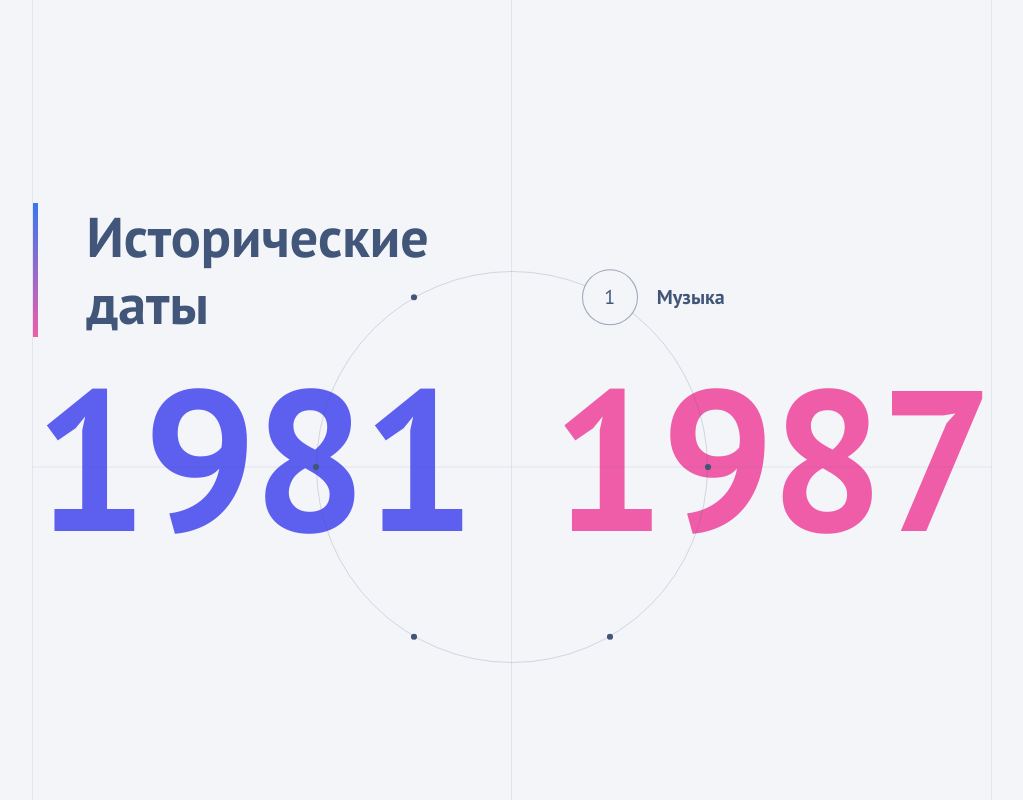
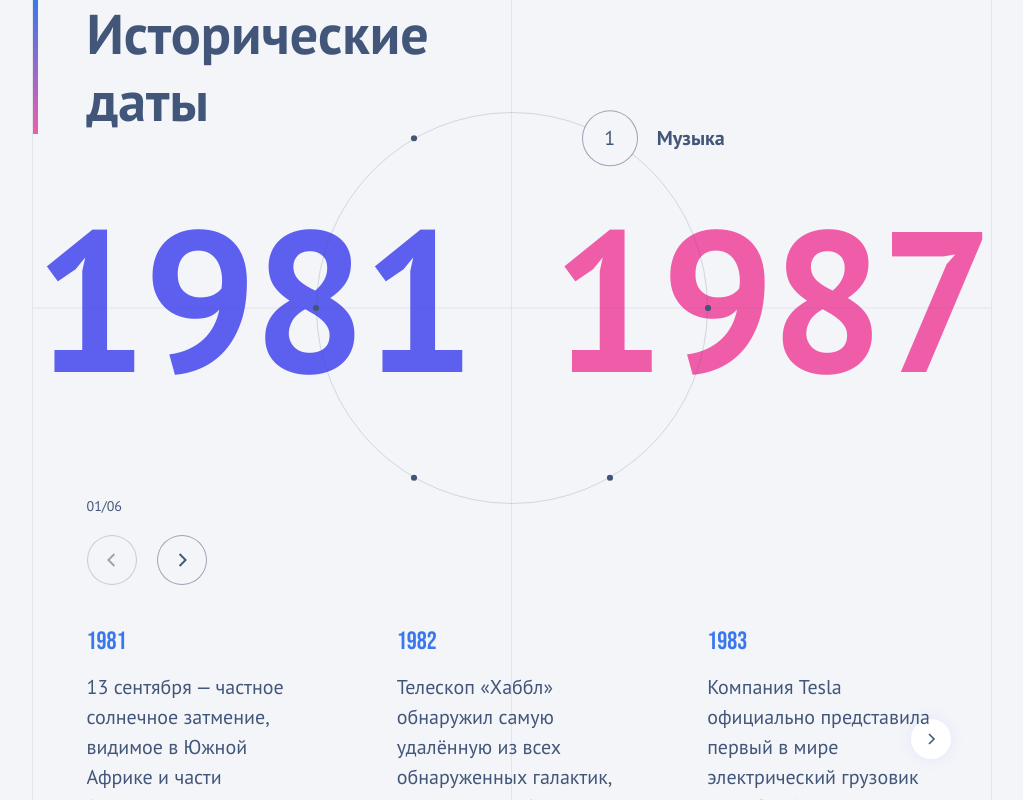
Before and after one commit to anna9grace/historic-periods, a React (Create React App) app: page / in a window 1280 px wide. Shown: the whole page, without its empty margins (182-1205 px from the left). Built offline with nearby package versions, Linux system fonts and the light colour scheme.

Commit message:
feat: add slider

```diff
--- a/src/components/CircleButton/CircleButton.tsx
+++ b/src/components/CircleButton/CircleButton.tsx
@@ -4,7 +4,7 @@ import { Typography } from "../ui/Typography/Typography";
 import { IHistoricalPeriod } from "../../services/data.types";
 import { Button } from "../ui/Button/Button";
 import { gsap } from "gsap";
-import { getCircleRotation } from "../helpers/getCircleRotation.helper";
+import { getCircleRotation } from "../../helpers/getCircleRotation.helper";
 import { getInitialPosition } from "./CircleButton.helper";
 
 export interface ICircleButtonProps {
@@ -67,11 +67,7 @@ export const CircleButton: FC<ICircleButtonProps> = ({
     const active = activeId === period.id;
     setIsActive(active);
 
-    !active && handleOnButtonLeave();
-
-    gsap.to(currentRef.current, {
-      rotate: getCircleRotation(activeId - 1),
-    });
+    updateAnimation();
   }, [activeId, period]);
 
   const handleOnButtonHover = () => {
@@ -94,9 +90,12 @@ export const CircleButton: FC<ICircleButtonProps> = ({
       });
   };
 
-  const handleOnClick = (evt: Event, id: number) => {
-    evt.preventDefault();
-    onClick(id);
+  const updateAnimation = () => {
+    gsap.to(currentRef.current, {
+      rotate: getCircleRotation(activeId - 1),
+    });
+
+    activeId === period.id ? handleOnButtonHover() : handleOnButtonLeave();
   };
 
   return (
@@ -107,10 +106,7 @@ export const CircleButton: FC<ICircleButtonProps> = ({
       onMouseEnter={!isActive ? handleOnButtonHover : undefined}
       onMouseLeave={!isActive ? handleOnButtonLeave : undefined}
     >
-      <SwitchButton
-        size="large"
-        onClick={(evt) => handleOnClick(evt, period.id)}
-      >
+      <SwitchButton size="large" onClick={() => onClick(period.id)}>
         <Typography>{period.id}</Typography>
         {isActive && (
           <ButtonLabel variant="body1" bold component="span">
--- a/src/components/CircleSwitch/CIrcleSwitch.tsx
+++ b/src/components/CircleSwitch/CIrcleSwitch.tsx
@@ -6,7 +6,7 @@ import { IHistoricalPeriod, IHistoricalData } from "../../services/data.types";
 import { CircleButton } from "../CircleButton/CircleButton";
 import gsap from "gsap";
 import { TweenMax } from "gsap";
-import { getCircleRotation } from "../helpers/getCircleRotation.helper";
+import { getCircleRotation } from "../../helpers/getCircleRotation.helper";
 
 export interface ICircleSwitchProps {
   periods: IHistoricalData;
@@ -25,6 +25,8 @@ const Wrapper = styled.div`
   justify-content: center;
   height: 49vh;
   width: 49vh;
+  max-height: 600px;
+  max-width: 600px;
   margin: auto;
   border-radius: 50%;
   border: 1px solid rgba(${(props) => props.theme.palette.transparent}, 0.2);
@@ -44,6 +46,10 @@ export const CircleSwitch: FC<ICircleSwitchProps> = ({
     return () => window.removeEventListener("resize", updateRadius);
   }, [wrapperRef]);
 
+  useEffect(() => {
+    updateAnimation(currentPeriod.id);
+  }, [currentPeriod]);
+
   const updateRadius = () => {
     if (!wrapperRef.current?.offsetHeight) return;
     setCurrentRadius(wrapperRef.current?.offsetHeight / 2);
@@ -51,7 +57,10 @@ export const CircleSwitch: FC<ICircleSwitchProps> = ({
 
   const handleOnButtonClick = (id: number) => {
     onClick(id);
+    updateAnimation(id);
+  };
 
+  const updateAnimation = (id: number) => {
     gsap.to(wrapperRef.current, {
       rotate: `-${getCircleRotation(id - 1)}`,
     });
--- /dev/null
+++ b/src/components/ControlButtons/ControlButtons.tsx
@@ -0,0 +1,60 @@
+import React, { FC, useEffect, useState } from "react";
+import { styled } from "styled-components";
+
+import { Button } from "../ui/Button/Button";
+
+import { IHistoricalData, IHistoricalPeriod } from "../../services/data.types";
+import { Typography } from "../ui/Typography/Typography";
+
+export interface IControlButtonsProps {
+  onClick: (periodId: number) => void;
+  currentPeriod: number;
+  total: number;
+}
+
+const Wrapper = styled.div`
+  align-self: flex-start;
+  padding-left: 4.2vw;
+`;
+
+const ButtonWrapper = styled.div`
+  display: flex;
+  align-items: center;
+  justify-content: center;
+  gap: 20px;
+  margin-top: 20px;
+`;
+
+export const ControlButtons: FC<IControlButtonsProps> = ({
+  currentPeriod,
+  total,
+  onClick,
+}) => {
+  const handleOnNextClick = () => {
+    onClick(currentPeriod + 1);
+  };
+
+  const handleOnPrevClick = () => {
+    onClick(currentPeriod - 1);
+  };
+
+  return (
+    <Wrapper>
+      <Typography variant="body3">
+        {`${currentPeriod}`.padStart(2, "0")}/{`${total}`.padStart(2, "0")}
+      </Typography>
+      <ButtonWrapper>
+        <Button
+          onClick={handleOnPrevClick}
+          disabled={currentPeriod === 1}
+          control="prev"
+        />
+        <Button
+          onClick={handleOnNextClick}
+          disabled={currentPeriod === total}
+          control="next"
+        />
+      </ButtonWrapper>
+    </Wrapper>
+  );
+};
--- /dev/null
+++ b/src/components/EventsSlider/EventsSlider.tsx
@@ -0,0 +1,120 @@
+import React, { FC, useRef, useState, useEffect } from "react";
+import { styled } from "styled-components";
+import "swiper/css";
+import "swiper/css/navigation";
+import "swiper/css/pagination";
+import { Swiper, SwiperSlide, SwiperRef } from "swiper/react";
+import { Navigation, Pagination } from "swiper/modules";
+
+import { Button } from "../ui/Button/Button";
+
+import { IHistoricalEvent } from "../../services/data.types";
+import { Typography } from "../ui/Typography/Typography";
+
+export interface IEventsSliderProps {
+  events: IHistoricalEvent[];
+}
+
+const Wrapper = styled.div`
+  align-self: flex-start;
+  padding: 0 4.2vw;
+  margin-top: 5.2vh;
+  width: 100%;
+  position: relative;
+
+  .swiper-pagination {
+    display: none;
+  }
+`;
+
+const EventSlide = styled(SwiperSlide)`
+  display: flex;
+  flex-direction: column;
+  gap: 15px;
+`;
+
+const YearLabel = styled(Typography)`
+  font-family: ${(props) => props.theme.fontFamily.secondary};
+  color: ${(props) => props.theme.palette.primary};
+`;
+
+const Description = styled(Typography)`
+  line-height: 150%;
+`;
+
+const ControlButton = styled(Button)`
+  position: absolute;
+  top: 50%;
+  transform: translateY(-50%);
+  left: ${(props) => (props.control === "prev" ? "40px" : "auto")};
+  right: ${(props) => (props.control === "next" ? "40px" : "auto")};
+`;
+
+export const EventsSlider: FC<IEventsSliderProps> = ({ events }) => {
+  let prevButtonRef = useRef();
+  let nextButtonRef = useRef();
+  const swiperRef = useRef<SwiperRef | null>(null);
+
+  const [isFirstSlide, setIsFirstSlide] = useState(true);
+  const [isLastSlide, setIsLastSlide] = useState(false);
+
+  useEffect(() => {
+    swiperRef.current?.swiper.setProgress(0);
+  }, [events]);
+
+  const handleOnNextClick = () => {
+    swiperRef.current?.swiper.slideNext();
+  };
+
+  const handleOnPrevClick = () => {
+    swiperRef.current?.swiper.slidePrev();
+  };
+
+  const updateState = () => {
+    setIsLastSlide(!!swiperRef.current?.swiper.isEnd);
+    setIsFirstSlide(!!swiperRef.current?.swiper.isBeginning);
+  };
+
+  return (
+    <Wrapper>
+      <Swiper
+        ref={swiperRef}
+        spaceBetween={80}
+        slidesPerView={3}
+        onSlideChange={() => updateState()}
+        modules={[Navigation, Pagination]}
+        pagination={{ clickable: true }}
+      >
+        {events.map((currentEvent) => (
+          <EventSlide key={currentEvent.year}>
+            <YearLabel variant="h3" component="h3" transform="uppercase">
+              {currentEvent.year}
+            </YearLabel>
+            <Description variant="body1">
+              {currentEvent.description}
+            </Description>
+          </EventSlide>
+        ))}
+      </Swiper>
+
+      {!isFirstSlide && (
+        <ControlButton
+          onClick={handleOnPrevClick}
+          ref={prevButtonRef}
+          size="small"
+          control="prev"
+          variant="filled"
+        />
+      )}
+      {!isLastSlide && (
+        <ControlButton
+          onClick={handleOnNextClick}
+          ref={nextButtonRef}
+          size="small"
+          control="next"
+          variant="filled"
+        />
+      )}
+    </Wrapper>
+  );
+};
--- a/src/components/HistoricalDates/HistoricalDates.tsx
+++ b/src/components/HistoricalDates/HistoricalDates.tsx
@@ -5,6 +5,8 @@ import { Typography } from "../ui/Typography/Typography";
 import { Period } from "../Period/Period";
 import { IHistoricalPeriod } from "../../services/data.types";
 import { historicalData } from "../../services/data.mock";
+import { ControlButtons } from "../ControlButtons/ControlButtons";
+import { EventsSlider } from "../EventsSlider/EventsSlider";
 
 const Container = styled.div`
   display: flex;
@@ -79,6 +81,12 @@ export const HistoricalDates: FC = () => {
             currentPeriod={period}
             onClick={setCurrentPeriodId}
           />
+          <ControlButtons
+            onClick={setCurrentPeriodId}
+            currentPeriod={currentPeriodId}
+            total={Object.values(historicalData).length}
+          />
+          <EventsSlider events={period.events} />
         </Wrapper>
       </Container>
     </ThemeProvider>
--- a/src/components/Period/Period.tsx
+++ b/src/components/Period/Period.tsx
@@ -15,6 +15,7 @@ const Wrapper = styled.div`
   position: relative;
   display: flex;
   justify-content: center;
+  margin: 8vh 0 10vh;
   &::before,
   &::after {
     content: "";
@@ -44,6 +45,7 @@ const Year = styled(Typography).attrs<{ $startYear?: boolean }>((props) => ({
   margin: 0 40px;
   padding-bottom: 20px;
   letter-spacing: -4px;
+  line-height: 100%;
   color: ${(props) =>
     props.theme.palette[props.$startYear ? "secondary" : "tertiary"]};
 `;
--- a/src/components/ui/Button/Button.tsx
+++ b/src/components/ui/Button/Button.tsx
@@ -1,13 +1,14 @@
-import React, { FC } from "react";
+import React, { FC, forwardRef } from "react";
 import styled, { css } from "styled-components";
-import { ButtonVariants, SizeTypes } from "./Button.types";
+import { ButtonVariants, ControlTypes, SizeTypes } from "./Button.types";
 
 interface IButtonProps extends React.ButtonHTMLAttributes<HTMLButtonElement> {
-  children: React.ReactNode;
+  children?: React.ReactNode;
   className?: string;
   size?: SizeTypes;
   variant?: ButtonVariants;
   onClick: (value: any) => void;
+  control?: ControlTypes;
 }
 
 const StyledButton = styled.button<{
@@ -17,12 +18,22 @@ const StyledButton = styled.button<{
   display: flex;
   align-items: center;
   justify-content: center;
-  padding: 8px;
+  padding: 0;
   background: ${(props) => props.theme.palette.background};
   border: none;
   border-radius: 50%;
   cursor: pointer;
-
+  flex-shrink: 0;
+  color: ${(props) => props.theme.palette.main};
+  &:disabled {
+    opacity: 0.5;
+    cursor: initial;
+  }
+  svg {
+    flex-shrink: 0;
+    max-width: 100%;
+    max-height: 100%;
+  }
   ${(props) => {
     switch (props.$size) {
       case "large":
@@ -42,34 +53,74 @@ const StyledButton = styled.button<{
         `;
     }
   }}
-  ${(props) =>
-    props.$type === "outlined"
+  ${({ $type, theme }) =>
+    $type === "outlined"
       ? css`
-          border: 1px solid rgba(${props.theme.palette.transparent}, 0.5);
+          border: 1px solid rgba(${theme.palette.transparent}, 0.5);
+          transition: all 0.3s ease;
+          &:hover:not(:disabled),
+          &:focus {
+            background-color: ${theme.palette.white};
+            outline: none;
+          }
         `
       : css`
-          background: ${props.theme.palette.white};
+          background: ${theme.palette.white};
           box-shadow: 0 0 15px rgba(56, 119, 238, 0.1);
         `}
 `;
 
-export const Button: FC<IButtonProps> = ({
+export const Button = forwardRef<any, IButtonProps>(
+  (
+    {
       children,
       className,
       onClick,
       size = "medium",
       variant = "outlined",
+      control,
       ...rest
-}) => {
+    },
+    ref
+  ) => {
     return (
       <StyledButton
         className={className}
         $size={size}
         $type={variant}
-      onClick={onClick}
+        ref={ref}
+        onClick={(evt) => {
+          evt.preventDefault();
+          onClick(evt);
+        }}
         {...rest}
       >
+        {control && (
+          <svg
+            xmlns="http://www.w3.org/2000/svg"
+            width="50"
+            height="50"
+            viewBox="0 0 50 50"
+            fill="none"
+          >
+            {control === "next" ? (
+              <path
+                d="M22.5001 18.75L28.7501 25L22.5001 31.25"
+                stroke="currentColor"
+                strokeWidth="2"
+              />
+            ) : (
+              <path
+                d="M27.4999 18.75L21.2499 25L27.4999 31.25"
+                stroke="currentColor"
+                strokeWidth="2"
+              />
+            )}
+          </svg>
+        )}
+
         {children}
       </StyledButton>
     );
-};
+  }
+);
--- a/src/components/ui/Button/Button.types.ts
+++ b/src/components/ui/Button/Button.types.ts
@@ -1,2 +1,3 @@
 export type SizeTypes = "small" | "medium" | "large";
+export type ControlTypes = "next" | "prev";
 export type ButtonVariants = "outlined" | "filled";
--- a/src/components/ui/Typography/Typography.tsx
+++ b/src/components/ui/Typography/Typography.tsx
@@ -7,7 +7,7 @@ import {
 import { Tag, TextTransform } from "./Typography.types";
 
 interface ITypographyProps {
-  children: string | number;
+  children: React.ReactNode;
   className?: string;
   variant?: ThemeTypographyVariants;
   component?: Tag;
```
Also changed, not shown: src/helpers/getCircleRotation.helper.ts (renamed from src/components/helpers/getCircleRotation.helper.ts). Lines whose indentation alone changed are shown as unchanged.
